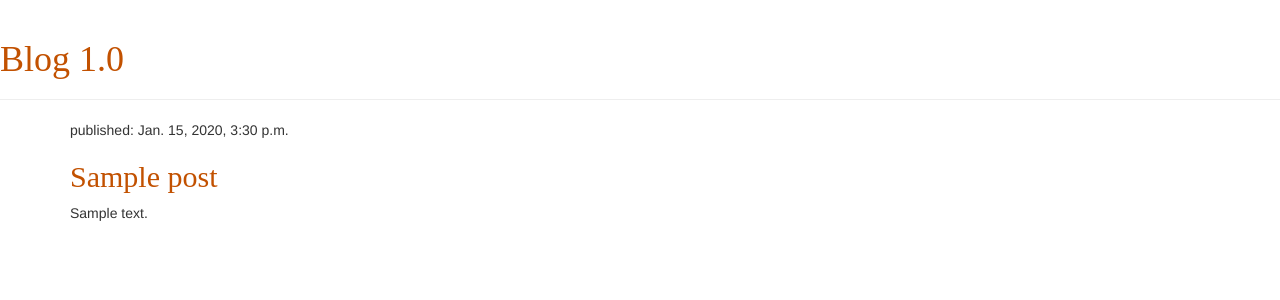
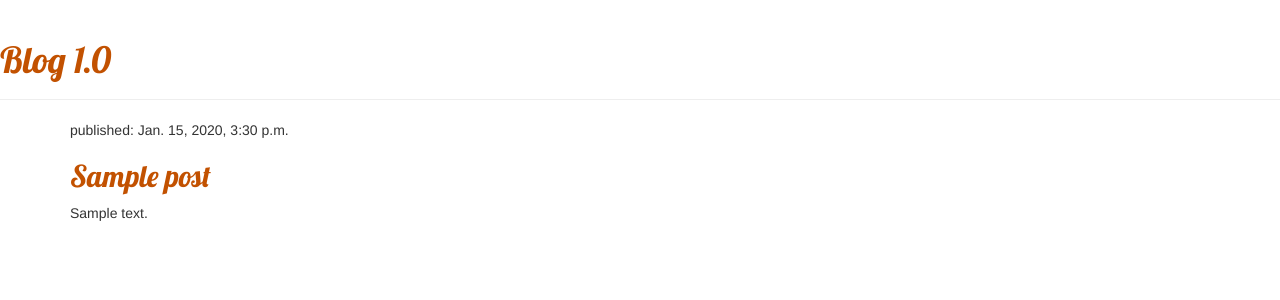
Before and after one commit to mukul81996/my-first-blog, a Django app: page / in a window 1280 px wide. Shown: the top 300 px of the page. Run offline with Django 3.2, Linux system fonts and the light colour scheme; tables that the repository leaves empty hold one stand-in row (values such as "Sample post"); some libraries are stand-ins or nearby versions.

Commit message:
third commit

```diff
--- a/blog/templates/blog/base.html
+++ b/blog/templates/blog/base.html
@@ -4,6 +4,7 @@
         <title>C blog</title>
         <link rel="stylesheet" href="//maxcdn.bootstrapcdn.com/bootstrap/3.2.0/css/bootstrap.min.css">
         <link rel="stylesheet" href="//maxcdn.bootstrapcdn.com/bootstrap/3.2.0/css/bootstrap-theme.min.css">
+        <link href="//fonts.googleapis.com/css?family=Lobster&subset=latin,latin-ext" rel="stylesheet" type="text/css">
         <link rel="stylesheet" href="{% static 'css/blog.css' %}">
 
     </head>
```
